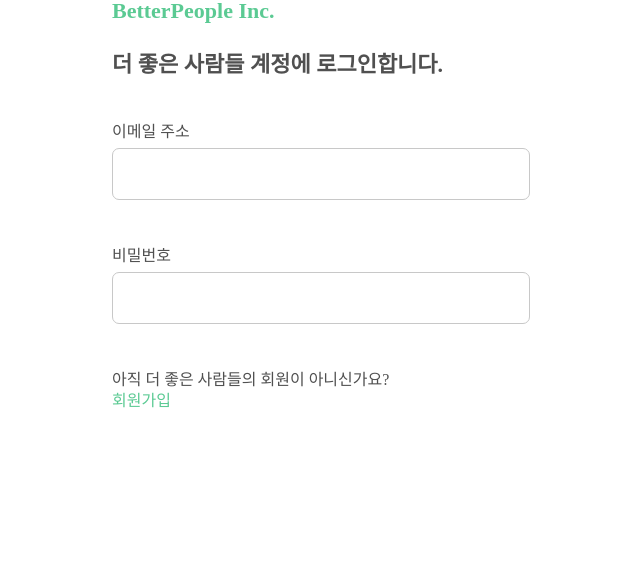
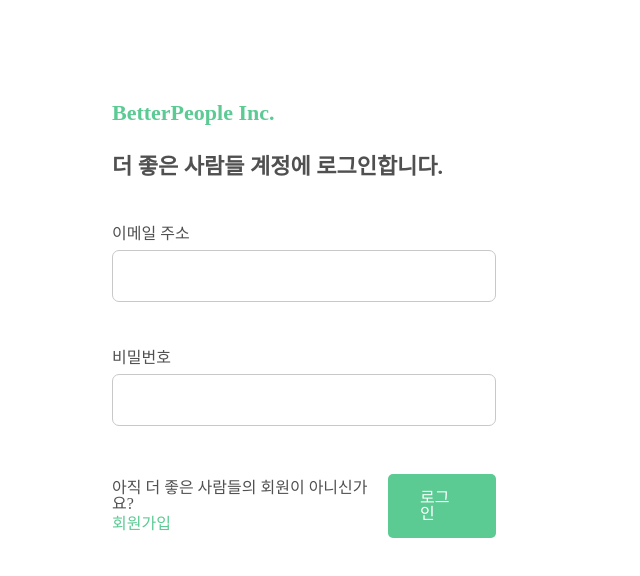
Before and after one commit to Raypark-betterpeople/betterpeople-frontend, a React (Create React App) app: page /login in a window 1280 px wide. Shown: the top 576 px of the page, without its empty margins (336-976 px from the left). Built offline with nearby package versions, Linux system fonts and the light colour scheme.

Commit message:
로그인 폼 스타일링

```diff
--- a/src/pages/login.tsx
+++ b/src/pages/login.tsx
@@ -1,12 +1,14 @@
 import React from "react";
 import { useForm } from "react-hook-form";
+import { Link } from "react-router-dom";
 import styled from "styled-components";
 
 const Section = styled.div`
-    width: 100vw;
-    display: flex;
-    justify-content: center;
-`
+  width: 100vw;
+  height: 80vh;
+  display: flex;
+  justify-content: center;
+`;
 
 const Input = styled.input`
   all: unset;
@@ -15,21 +17,27 @@
   border: 1px solid rgb(200, 200, 200);
   margin-top: 0.5rem;
   width: 100%;
-  color: rgb(80,80,80);
+  color: rgb(80, 80, 80);
   :hover {
-    border: 1px solid rgba(91, 202, 147, 30);
+    border: 1px solid rgba(91, 202, 147, 0.5);
   }
 
   :focus {
-    border: 1px solid rgba(91, 202, 147, 80);
+    border: 1px solid rgba(91, 202, 147, 0.8);
+    background-color: rgba(91, 202, 147, 0.1);
   }
 `;
 
-const Font = styled.p<{ fontSize: string; fontColor: string, marginTop?: string, fontWeight?: string }>`
+const Font = styled.p<{
+  fontSize: string;
+  fontColor: string;
+  marginTop?: string;
+  fontWeight?: string;
+}>`
   font-size: ${(props) => props.fontSize};
   color: ${(props) => props.fontColor};
   margin-top: ${(props) => props.marginTop};
-  font-weight:${(props) => props.fontWeight} ;
+  font-weight: ${(props) => props.fontWeight};
 `;
 
 const Form = styled.form`
@@ -38,6 +46,27 @@
   align-items: flex-start;
   flex-direction: column;
   width: 30%;
+`;
+
+const Button = styled.button`
+  all: unset;
+  background-color: rgba(91, 202, 147, 30);
+  color: white;
+  padding: 1rem 2rem 1rem 2rem;
+  border-radius: 5px;
+  transition: 0.5s;
+  cursor: pointer;
+  :hover {
+    opacity: 0.7;
+  }
+`;
+
+const Seperate = styled.div`
+  display: flex;
+  justify-content: space-between;
+  align-items: center;
+  width: 100%;
+  margin-top: 3rem;
 `;
 
 interface IForm {
@@ -58,20 +87,53 @@
   return (
     <Section>
       <Form onSubmit={handleSubmit(onSubmit)}>
-      <Font fontSize="22px" fontColor="rgb(91, 202, 147)" fontWeight='600'>BetterPeople Inc.</Font>
-      <Font fontSize="22px" fontColor="rgb(80,80,80)" fontWeight='600' marginTop='2rem'>더 좋은 사람들 계정에 로그인합니다.</Font>
-        <Font fontSize="16px" fontColor="rgb(80,80,80)" marginTop='3rem'>
+        <Link style={{textDecoration:"none"}} to='/'>
+        <Font fontSize="22px" fontColor="rgb(91, 202, 147)" fontWeight="700">
+          BetterPeople Inc.
+        </Font>
+        </Link>
+        <Font
+          fontSize="22px"
+          fontColor="rgb(80,80,80)"
+          fontWeight="600"
+          marginTop="2rem"
+        >
+          더 좋은 사람들 계정에 로그인합니다.
+        </Font>
+        <Font fontSize="16px" fontColor="rgb(80,80,80)" marginTop="3rem">
           이메일 주소
         </Font>
-        <Input {...register("email", { required: true })} type="email" />
+        <Input
+          style={{ boxSizing: "border-box" }}
+          {...register("email", { required: true })}
+          type="email"
+        />
         <Font fontSize="16px" fontColor="rgb(80,80,80)" marginTop="3rem">
           비밀번호
         </Font>
-        <Input {...register("password", { required: true })} type="password" />
-        <Font fontSize="16px" fontColor="rgb(80,80,80)" marginTop='3rem'>
-          아직 더 좋은 사람들의 회원이 아니신가요?
-        </Font>
-        <Font fontSize="16px" fontColor="rgba(91, 202, 147, 30)" marginTop='0.3rem'>회원가입</Font>
+        <Input
+          style={{ boxSizing: "border-box" }}
+          {...register("password", { required: true })}
+          type="password"
+        />
+        <Seperate>
+          <div>
+            <Font fontSize="16px" fontColor="rgb(80,80,80)">
+              아직 더 좋은 사람들의 회원이 아니신가요?
+            </Font>
+
+            <Link style={{textDecoration:"none", display:'inline-block'}} to="/create-account">
+              <Font
+                fontSize="16px"
+                fontColor="rgba(91, 202, 147, 30)"
+                marginTop="0.3rem"
+              >
+                회원가입
+              </Font>
+            </Link>
+          </div>
+          <Button>로그인</Button>
+        </Seperate>
       </Form>
     </Section>
   );
```
